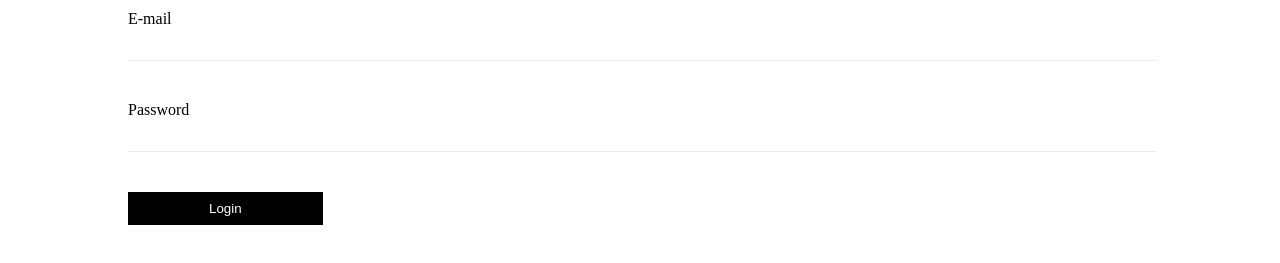
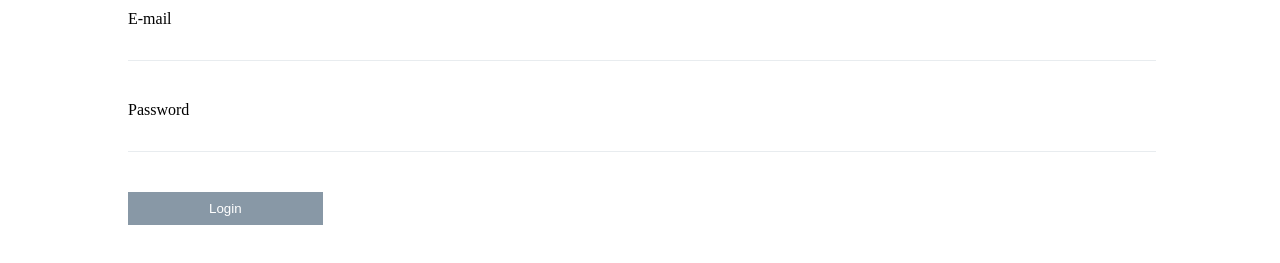
Before and after one commit to Diama1/Geeks-Avenue-Altica, a website: page UI/login.html in a window 1280 px wide. Shown: the part 101-364 px from the top of the page. Drawn offline with Linux system fonts and the light colour scheme; a web font is replaced by a local one.

Commit message:
[feature #4] re-touching on the login page

```diff
--- a/UI/login.html
+++ b/UI/login.html
@@ -40,7 +40,7 @@
           <input type="password" name="password" id="password" class="field">
         </div>
         <div class="field">
-          <button type="submit" class="btn btn-dark">Login</button>
+          <button type="submit" class="btn btn-primary">Login</button>
         </div>
       </form>
     </main>
```
